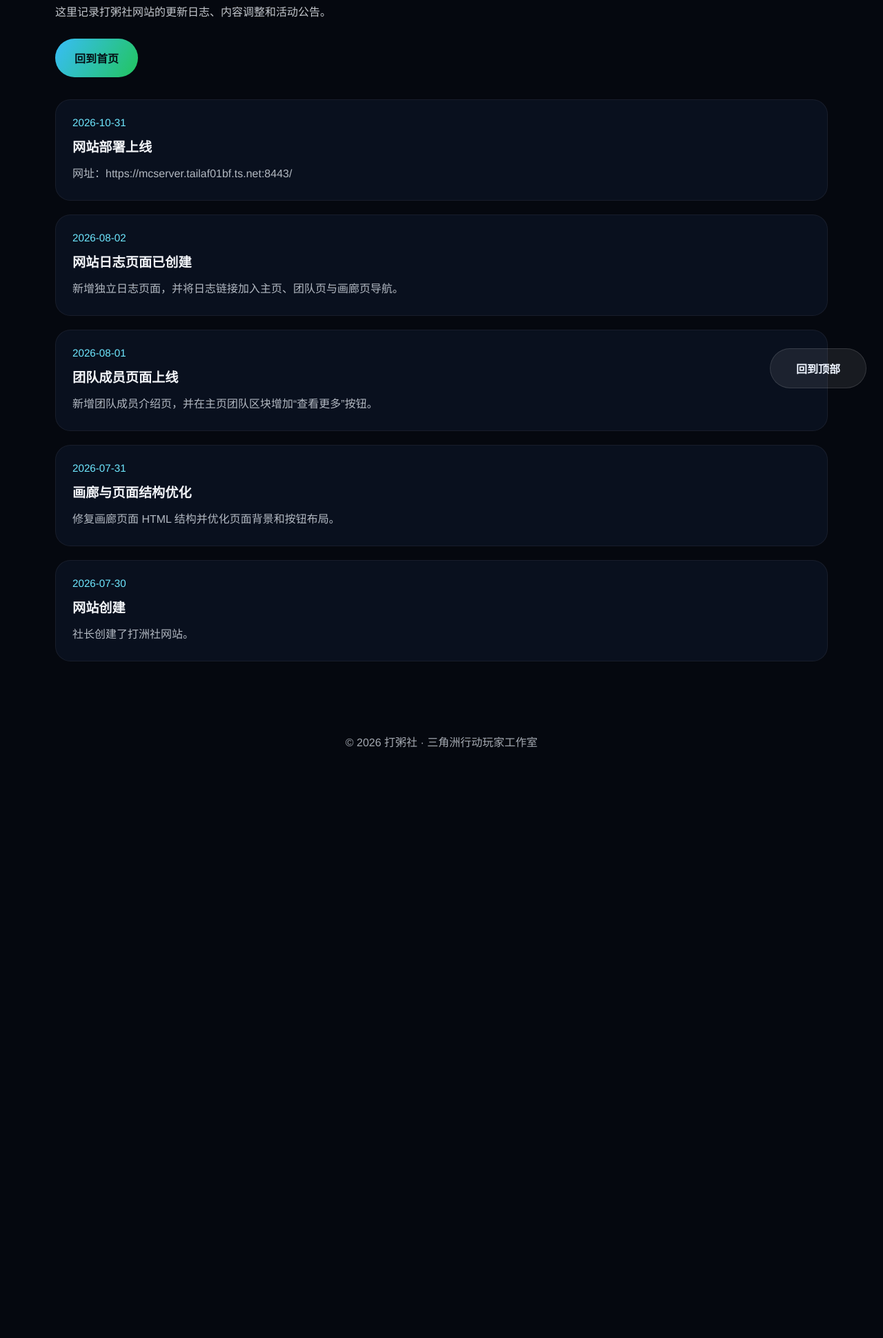
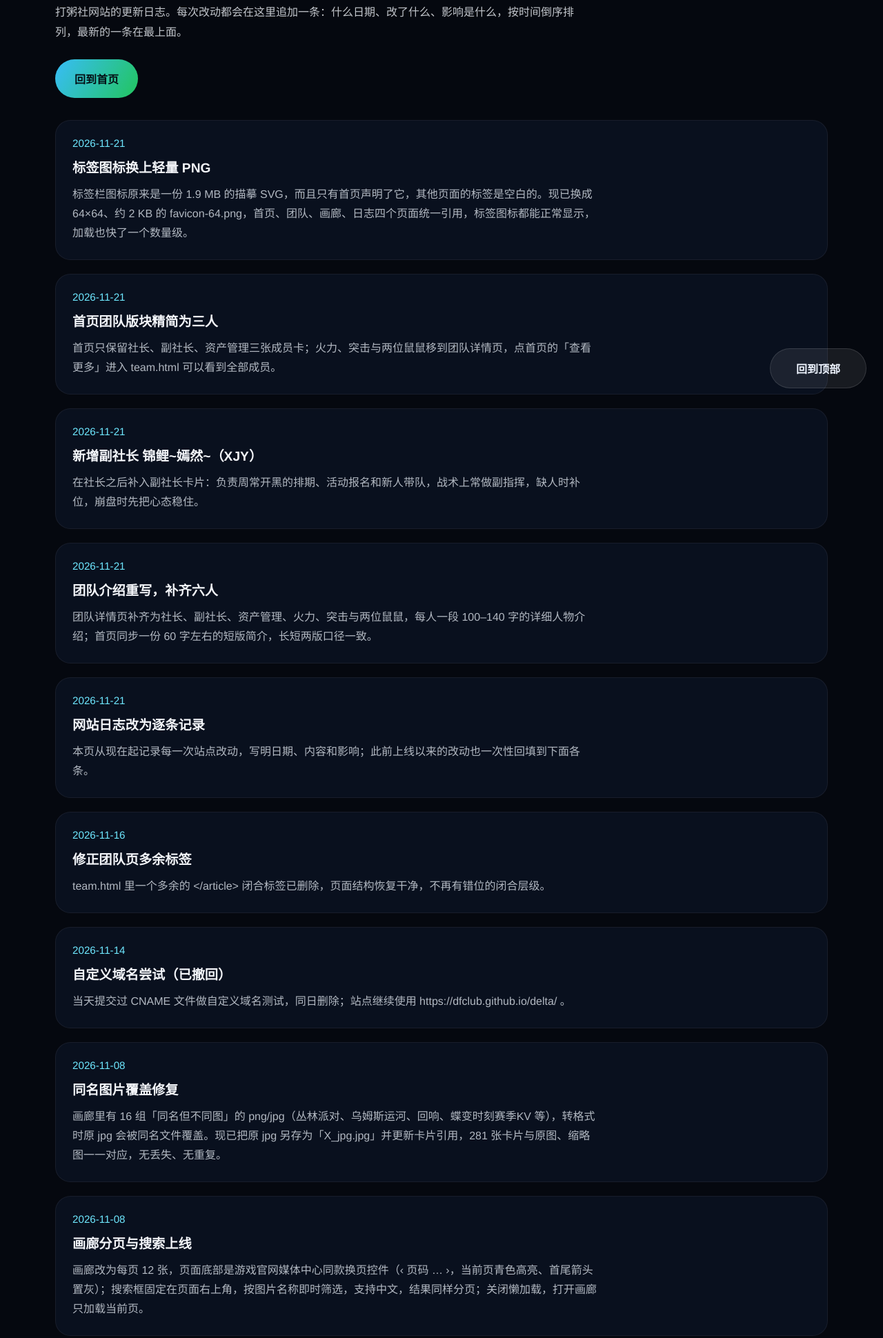
Before and after one commit to dfclub/delta, a plain HTML site: page log.html in a window 1280 px wide. Shown: the part 213-2153 px from the top of the page at 69% size. Before the commit the page ends 1340 px from the top, so only its background shows below. Drawn offline with Linux system fonts and the light colour scheme.

Commit message:
日志页：回填并扩充全部更新记录（17 条）；部署说明补充日志维护规则

```diff
--- a/log.html
+++ b/log.html
@@ -26,7 +26,7 @@
     <section class="section log-section">
       <div class="container">
         <h1>网站日志</h1>
-        <p>这里记录打粥社网站的更新日志、内容调整和活动公告。</p>
+        <p>打粥社网站的更新日志。每次改动都会在这里追加一条：什么日期、改了什么、影响是什么，按时间倒序排列，最新的一条在最上面。</p>
         <div class="fixed-actions">
           <a class="btn btn-secondary back-to-top" href="#top">回到顶部</a>
         </div>
@@ -35,10 +35,69 @@
         </div>
         <div class="log-list">
           <article class="log-entry">
+            <time>2026-11-21</time>
+            <h3>标签图标换上轻量 PNG</h3>
+            <p>标签栏图标原来是一份 1.9 MB 的描摹 SVG，而且只有首页声明了它，其他页面的标签是空白的。现已换成 64×64、约 2 KB 的 favicon-64.png，首页、团队、画廊、日志四个页面统一引用，标签图标都能正常显示，加载也快了一个数量级。</p>
+          </article>
+          <article class="log-entry">
+            <time>2026-11-21</time>
+            <h3>首页团队版块精简为三人</h3>
+            <p>首页只保留社长、副社长、资产管理三张成员卡；火力、突击与两位鼠鼠移到团队详情页，点首页的「查看更多」进入 team.html 可以看到全部成员。</p>
+          </article>
+          <article class="log-entry">
+            <time>2026-11-21</time>
+            <h3>新增副社长 锦鲤~嫣然~（XJY）</h3>
+            <p>在社长之后补入副社长卡片：负责周常开黑的排期、活动报名和新人带队，战术上常做副指挥，缺人时补位，崩盘时先把心态稳住。</p>
+          </article>
+          <article class="log-entry">
+            <time>2026-11-21</time>
+            <h3>团队介绍重写，补齐六人</h3>
+            <p>团队详情页补齐为社长、副社长、资产管理、火力、突击与两位鼠鼠，每人一段 100–140 字的详细人物介绍；首页同步一份 60 字左右的短版简介，长短两版口径一致。</p>
+          </article>
+          <article class="log-entry">
+            <time>2026-11-21</time>
+            <h3>网站日志改为逐条记录</h3>
+            <p>本页从现在起记录每一次站点改动，写明日期、内容和影响；此前上线以来的改动也一次性回填到下面各条。</p>
+          </article>
+          <article class="log-entry">
+            <time>2026-11-16</time>
+            <h3>修正团队页多余标签</h3>
+            <p>team.html 里一个多余的 &lt;/article&gt; 闭合标签已删除，页面结构恢复干净，不再有错位的闭合层级。</p>
+          </article>
+          <article class="log-entry">
+            <time>2026-11-14</time>
+            <h3>自定义域名尝试（已撤回）</h3>
+            <p>当天提交过 CNAME 文件做自定义域名测试，同日删除；站点继续使用 https://dfclub.github.io/delta/ 。</p>
+          </article>
+          <article class="log-entry">
+            <time>2026-11-08</time>
+            <h3>同名图片覆盖修复</h3>
+            <p>画廊里有 16 组「同名但不同图」的 png/jpg（丛林派对、乌姆斯运河、回响、蝶变时刻赛季KV 等），转格式时原 jpg 会被同名文件覆盖。现已把原 jpg 另存为「X_jpg.jpg」并更新卡片引用，281 张卡片与原图、缩略图一一对应，无丢失、无重复。</p>
+          </article>
+          <article class="log-entry">
+            <time>2026-11-08</time>
+            <h3>画廊分页与搜索上线</h3>
+            <p>画廊改为每页 12 张，页面底部是游戏官网媒体中心同款换页控件（‹ 页码 … ›，当前页青色高亮、首尾箭头置灰）；搜索框固定在页面右上角，按图片名称即时筛选，支持中文，结果同样分页；关闭懒加载，打开画廊只加载当前页。</p>
+          </article>
+          <article class="log-entry">
+            <time>2026-11-08</time>
+            <h3>站点迁移到 GitHub Pages</h3>
+            <p>公网地址改为 https://dfclub.github.io/delta/ ，不再依赖本机开机与 Tailscale；首次提交 573 个文件 / 145 MB，并附 .nojekyll（避免 Jekyll 忽略中文目录）与 .gitignore（排除备份文件）。</p>
+          </article>
+          <article class="log-entry">
+            <time>2026-11-08</time>
+            <h3>图片体积治理</h3>
+            <p>原始站 589 个文件 / 2101 MB，超过 GitHub 单文件 100 MB、仓库 1 GB 的限制。所有宽度大于 1920 的图片等比压到 1920 宽 JPG，画廊 PNG 统一转 JPG（q88、白底），整站降到约 145 MB 才具备上线条件。</p>
+          </article>
+          <article class="log-entry">
+            <time>2026-11-08</time>
+            <h3>新增站点入口页 home.html</h3>
+            <p>增加一页独立入口页，作为站点总览入口，自带内联图标、不依赖主站样式。</p>
+          </article>
+          <article class="log-entry">
             <time>2026-10-31</time>
-            <h3>网站部署上线</h3>
-            <p>网址：https://mcserver.tailaf01bf.ts.net:8443/
-            </p>
+            <h3>网站部署上线（旧方案）</h3>
+            <p>用本机 XAMPP（8081 端口）配合 Tailscale Funnel 对外，地址为 https://mcserver.tailaf01bf.ts.net:8443/ 。2026-11-08 起已被 GitHub Pages 取代，该地址仅作历史记录。</p>
           </article>
           <article class="log-entry">
             <time>2026-08-02</time>
@@ -58,7 +117,7 @@
           <article class="log-entry">
             <time>2026-07-30</time>
             <h3>网站创建</h3>
-            <p>社长创建了打洲社网站。</p>
+            <p>社长创建了打粥社网站。</p>
           </article>
         </div>
       </div>
```
